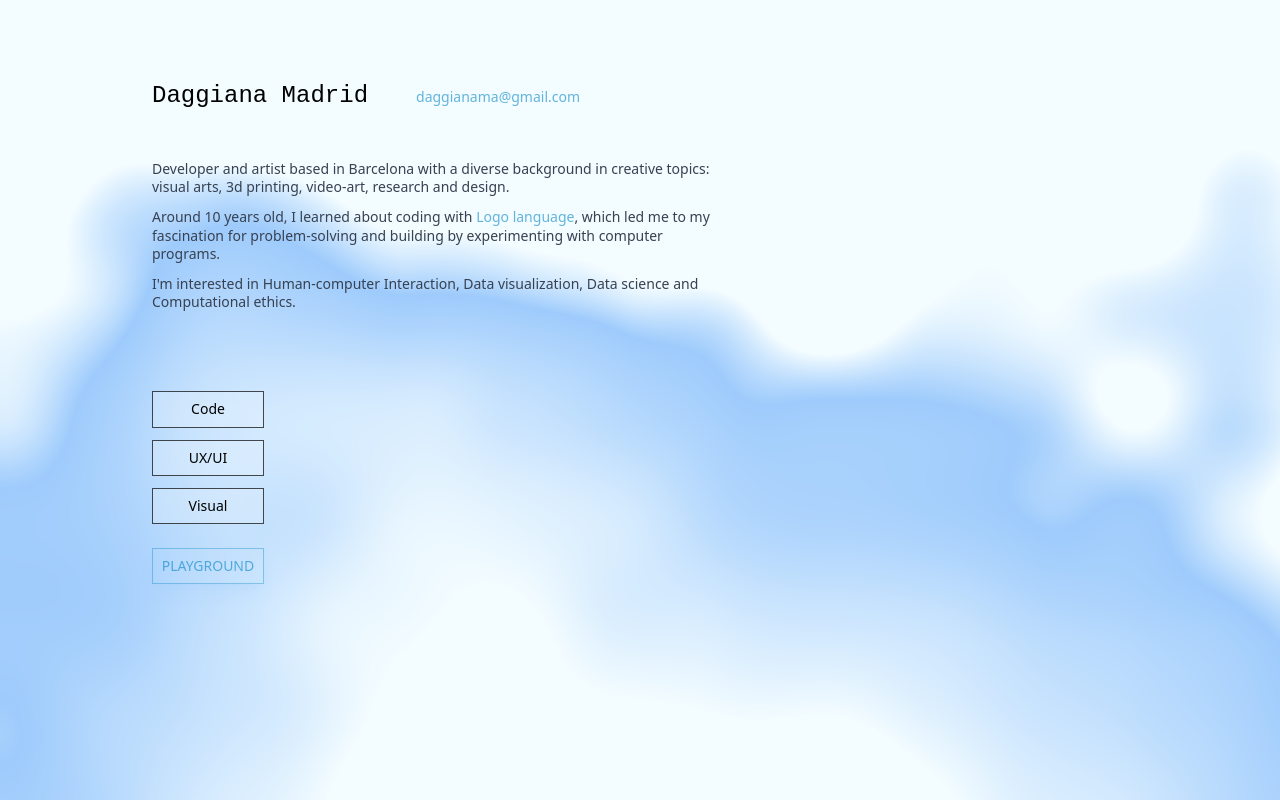
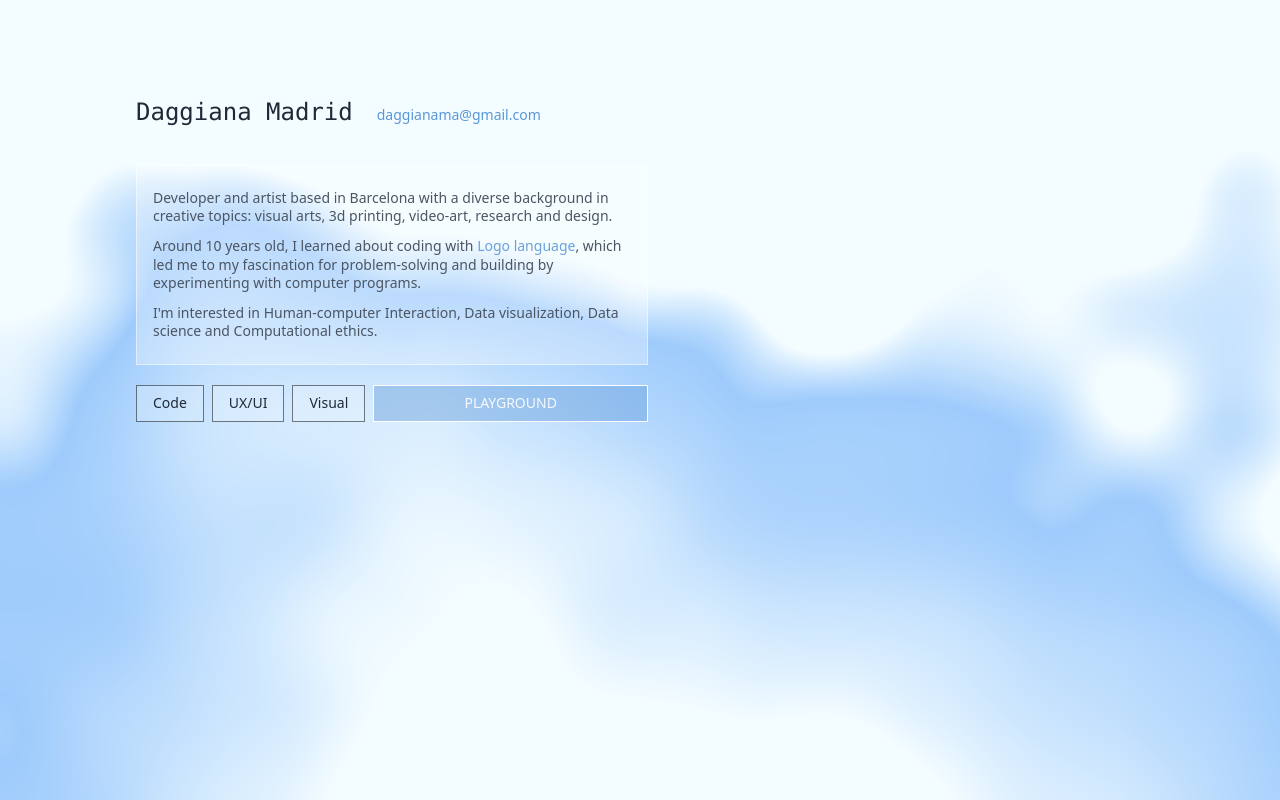
Before and after one commit to daggianama/daggianama.github.io, a Vue app: page / in a window 1280 px wide. Built offline with nearby package versions, Linux system fonts and the light colour scheme.

Commit message:
some styles

```diff
--- a/src/App.vue
+++ b/src/App.vue
@@ -2,23 +2,23 @@
   <div class=" ">
     <p5 />
 
-    <main class="flex min-h-screen pt-12 flex-col items-start py-10lg:max-w-lg md:py-20" >
+    <main class="flex min-h-screen max-w-md pt-12 flex-col items-start py-10 md:max-w-2xl md:pt-24" >
 
-      <div class="flex flex-col z-10 px-6 w-sm md:max-w-8xl md:mx-32 items-start justify-between ">
-        <div class="flex mb-6  md:flex-row md:gap-12 items-baseline md:mb-12  ">
-          <h1 class="text-2xl font-mono  ">Daggiana Madrid</h1>
-          <a class="text-sky-600/60 text-sm" href="mailto:daggianama@gmail.com">daggianama@gmail.com</a>
+      <div class="flex flex-col gap-3 z-10  text-gray-800 px-6 w-sm md:ml-28 items-start justify-between ">
+        <div class="flex flex-wrap mb-3 md:flex md:gap-6 items-baseline md:mb-6  ">
+          <h1 class="text-2xl font-mono ">Daggiana Madrid</h1>
+          <a class="text-main-blue text-sm" href="mailto:daggianama@gmail.com">daggianama@gmail.com</a>
         </div>
-        <div class="flex flex-col gap-3 text-gray-700 text-sm mb-20 max-w-xl">
+        <div class="flex font-light flex-col gap-3 p-4 md:py-6 bg-white/30 text-gray-600 border border-white/50 text-sm mb-2 ">
           <p>Developer and artist based in Barcelona with a diverse background in creative topics: visual arts, 3d printing, video-art, research and design.
             </p>
-            <p>Around 10 years old, I learned about coding with <a className="text-sky-600/60 " href="https://el.media.mit.edu/logo-foundation/what_is_logo/logo_primer.html" target="_blank"
+            <p>Around 10 years old, I learned about coding with <a className="text-main-blue/90 " href="https://el.media.mit.edu/logo-foundation/what_is_logo/logo_primer.html" target="_blank"
               rel="noopener noreferrer">Logo language</a>, which led me to my fascination for problem-solving and building by experimenting with computer programs.</p>
           <p> I&apos;m interested in Human-computer Interaction, Data visualization, Data science and Computational ethics.</p>
         </div>
-        <div class="flex flex-col w-full ml-0 text-sm gap-3 ">
-        <a
-              class="w-28 bg-white/20 text-center   backdrop-blur-2xl border border-black/70   p-1 md:p-2 md:hover:bg-white/40 md:hover:border md:hover:border-white/60"
+        <div class="flex flex-wrap md:flex-nowrap  ml-0 text-sm md:w-full items-center gap-2 ">
+          <a
+              class="md:w-auto w-1/2 bg-white/20 text-center   backdrop-blur-2xl border border-black/50   p-1 md:p-2 md:px-4 md:hover:bg-white/40 md:hover:border md:hover:border-white/60"
               href="https://github.com/daggianama"
               target="_blank"
               rel="noopener noreferrer"
@@ -26,10 +26,10 @@
            Code
           </a>
           <a href="https://daggianamadrid.com" target="_blank" rel="noopener noreferrer"
-          class="w-28 bg-white/20 text-center  backdrop-blur-2xl  border border-black/70 p-1 md:p-2 md:hover:bg-white/40 md:hover:border md:hover:border-white/60"
+          class="md:w-auto w-1/2 bg-white/20 text-center  backdrop-blur-2xl  border border-black/50 p-1 md:p-2 md:px-4 md:hover:bg-white/40 md:hover:border md:hover:border-white/60"
            >UX/UI</a>
           <a
-          class="w-28 bg-white/20 text-center  backdrop-blur-2xl  border border-black/70 p-1 md:p-2 md:hover:bg-white/40 md:hover:border md:hover:border-white/60"
+          class=" w-1/2 md:w-auto bg-white/20 text-center  backdrop-blur-2xl  border border-black/50 p-1 md:p-2 md:px-4 md:hover:bg-white/40 md:hover:border md:hover:border-white/60"
               href="https://www.instagram.com/daggianama/"
               target="_blank"
               rel="noopener noreferrer"
@@ -37,7 +37,7 @@
             Visual
           </a>
           <a
-            className="w-28 mt-3 shadow-lg border-sky-600/60 shadow-main-blue/40  text-sky-600 text-center opacity-60 border  md:p-2 md:hover:border md:hover:border-sky-600 md:hover:bg-main-blue/20"
+            className="w-1/2 md:w-full bg-main-blue/40 border border-white  text-white/90 text-center p-1 md:p-2 md:hover:border md:hover:bg-main-blue/80 md:hover:border-white/0"
             href="https://www"
             target="_blank"
             rel="noopener noreferrer"
--- a/tailwind.config.js
+++ b/tailwind.config.js
@@ -4,7 +4,7 @@ module.exports = {
   theme: {
     extend: {
       colors: {
-        'main-blue': '#9ecbfc',
+        'main-blue': '#5a96d7',
         'secondary': "#585858",
         'danger': '#e3342f',
       },
@@ -32,7 +32,7 @@ module.exports = {
       montserrat: ['Montserrat, sans-serif'],
       lato: ['Lato, sans-serif'],
       poppins: ['Poppins, sans-serif'],
-      mono: ['Roboto Mono', 'monospace'],
+      mono: ['ui-monospace', 'SFMono-Regular', 'Menlo', 'Monaco', 'Consolas' ]
     },
     container: {
       center: true,
```
